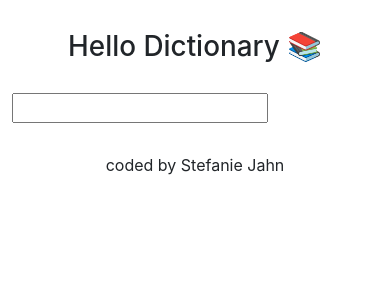
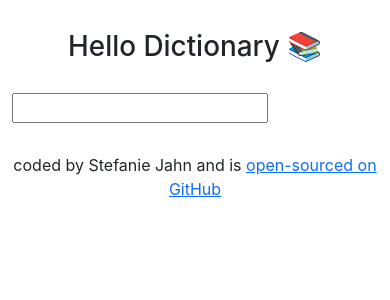
Before and after one commit to kreativcare/dictionary-project, a React (Create React App) app: page / in a window 390 px wide. Shown: the top 300 px of the page. Built offline with nearby package versions, Linux system fonts and the light colour scheme.

Commit message:
added phonetic text

```diff
--- a/src/App.js
+++ b/src/App.js
@@ -11,7 +11,15 @@ export default function App() {
         <main className="Dictionary-body">
           <Dictionary />
         </main>
-        <footer className="text-center">coded by Stefanie Jahn</footer>
+        <footer className="text-center">
+          coded by Stefanie Jahn and is{" "}
+          <a
+            href="https://github.com/kreativcare/dictionary-project"
+            target="_blank"
+          >
+            open-sourced on GitHub
+          </a>
+        </footer>
       </div>
     </div>
   );
--- a/src/Dictionary.js
+++ b/src/Dictionary.js
@@ -11,8 +11,6 @@ export default function Dictionary() {
     event.preventDefault();
 
     function handleResponse(response) {
-      console.log(response.data);
-      console.log(response.data.meanings[0].definition);
       setResults(response.data);
     }
 
--- a/src/Meaning.js
+++ b/src/Meaning.js
@@ -2,7 +2,6 @@ import React from "react";
 import Synonyms from "./Synonyms";
 
 export default function Meaning(props) {
-  console.log(props.meaning);
   return (
     <div className="Meaning">
       <h3>{props.meaning.partOfSpeech}</h3>
--- a/src/Results.js
+++ b/src/Results.js
@@ -6,6 +6,9 @@ export default function Result(props) {
     return (
       <div className="Results">
         <h2>{props.results.word}</h2>
+
+        <div className="Phonetic">{props.results.phonetic}</div>
+
         {props.results.meanings.map(function (meaning, index) {
           return (
             <div key={index}>
```
